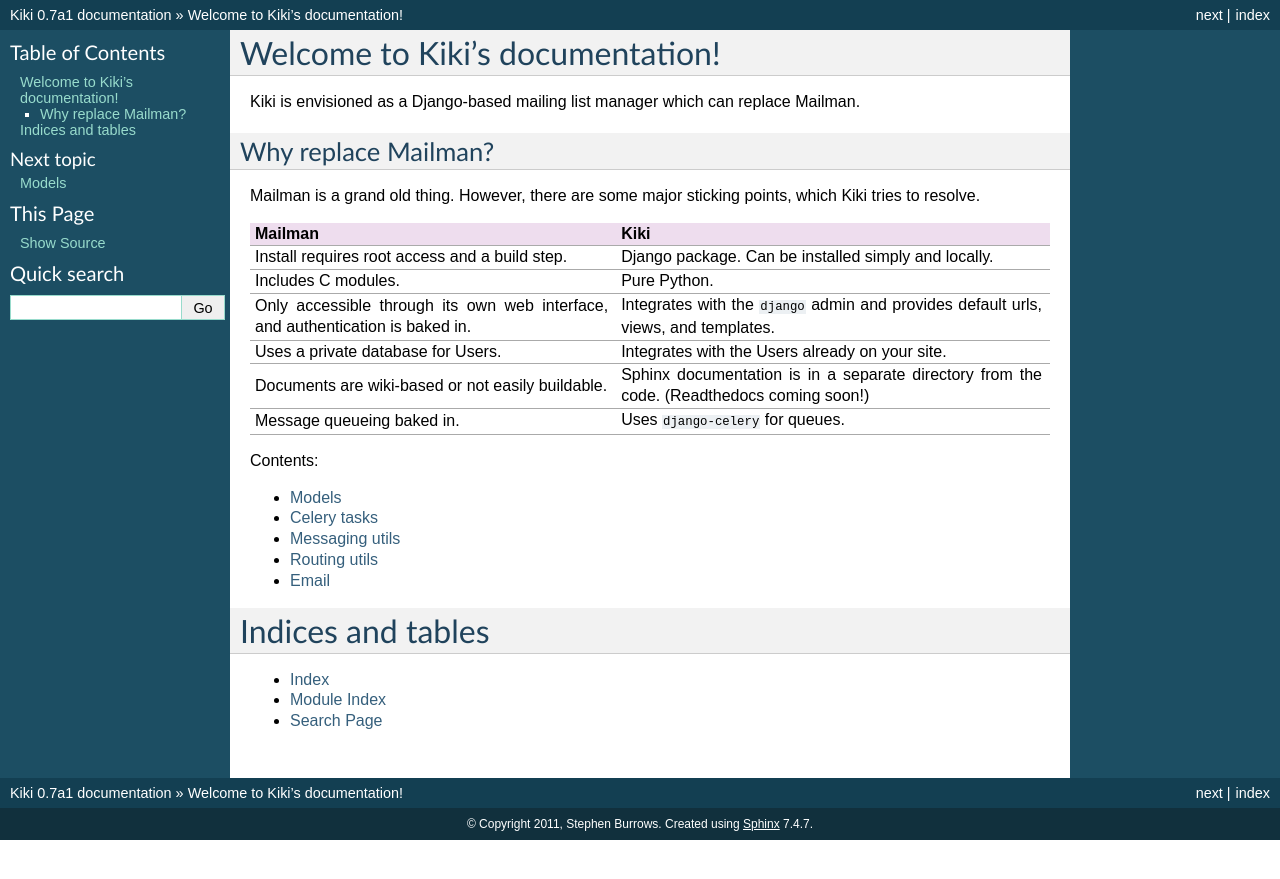
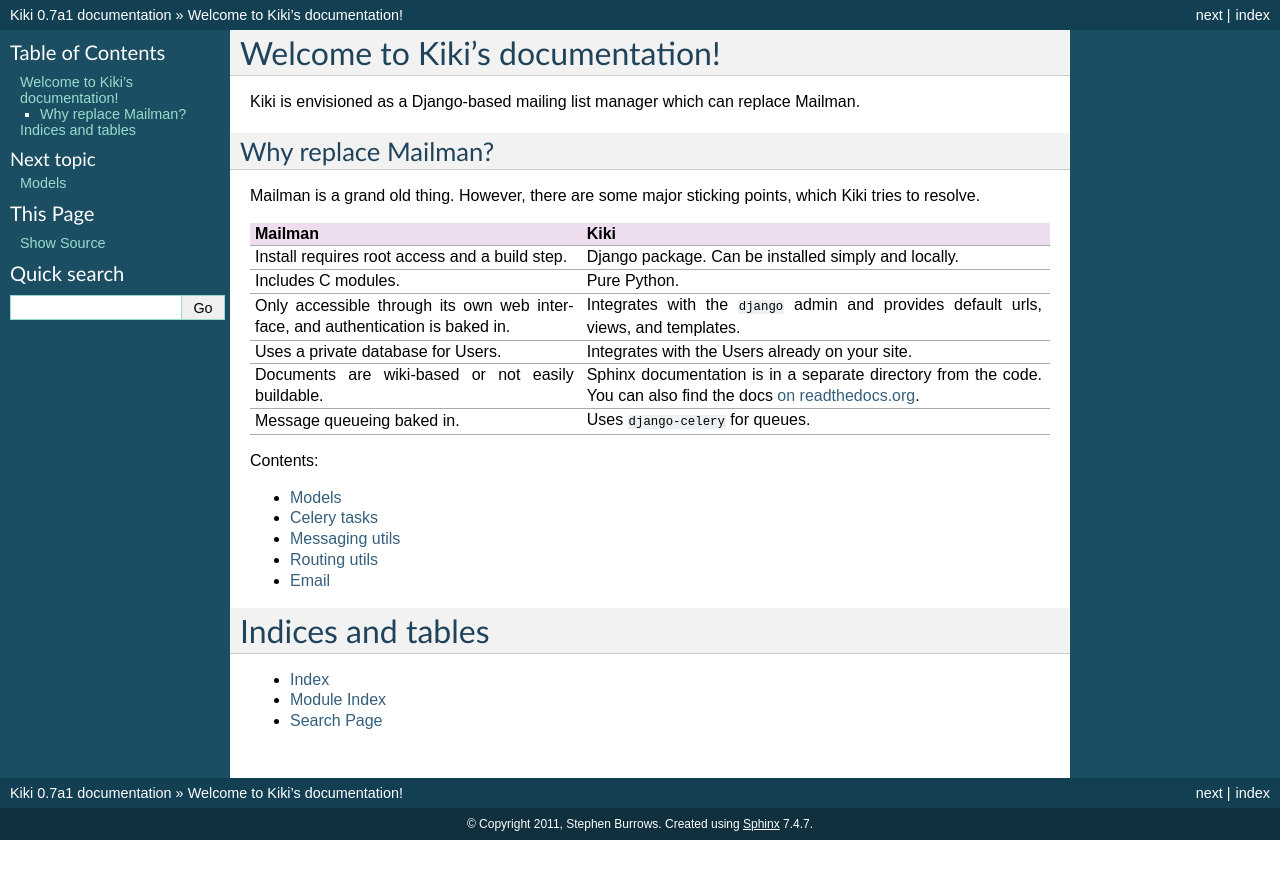
Before and after one commit to melinath/django-kiki, a Sphinx documentation site: the page built from docs/index.rst, in a window 1280 px wide. Shown: the top 879 px of the page. Built offline with Sphinx 7.4.7, drawn with Linux system fonts in a browser that asks for light colours.

Commit message:
Cleaned up docs and added reference to readthedocs.

```diff
--- a/README.rst
+++ b/README.rst
@@ -25,7 +25,10 @@
 +--------------------------------------+--------------------------------------+
 | Documents are wiki-based or not      | Sphinx documentation is in a         |
 | easily buildable.                    | separate directory from the code.    |
-|                                      | (Readthedocs coming soon!)           |
+|                                      | You can also find the docs           |
+|                                      | `on readthedocs.org`_.               |
 +--------------------------------------+--------------------------------------+
 | Message queueing baked in.           | Uses ``django-celery`` for queues.   |
 +--------------------------------------+--------------------------------------+
+
+.. _on readthedocs.org: http://readthedocs.org/docs/kiki
--- /dev/null
+++ b/docs/celeryconfig.py
@@ -0,0 +1 @@
+# For now, just a dummy config to prevent complaints.
--- a/docs/conf.py
+++ b/docs/conf.py
@@ -17,9 +17,9 @@
 # add these directories to sys.path here. If the directory is relative to the
 # documentation root, use os.path.abspath to make it absolute, like shown here.
 sys.path.append(os.path.abspath(os.path.join(os.path.dirname(__file__), "_ext")))
-sys.path.append(os.path.abspath(os.path.dirname(os.path.dirname(__file__))))
+sys.path.append(os.path.abspath(os.path.dirname(__file__)))
 
-os.environ['DJANGO_SETTINGS_MODULE'] = 'dummy-settings'
+os.environ['DJANGO_SETTINGS_MODULE'] = 'dummy_settings'
 
 # -- General configuration -----------------------------------------------------
 
--- a/docs/index.rst
+++ b/docs/index.rst
@@ -30,10 +30,13 @@
 +--------------------------------------+--------------------------------------+
 | Documents are wiki-based or not      | Sphinx documentation is in a         |
 | easily buildable.                    | separate directory from the code.    |
-|                                      | (Readthedocs coming soon!)           |
+|                                      | You can also find the docs           |
+|                                      | `on readthedocs.org`_.               |
 +--------------------------------------+--------------------------------------+
 | Message queueing baked in.           | Uses ``django-celery`` for queues.   |
 +--------------------------------------+--------------------------------------+
+
+.. _on readthedocs.org: http://readthedocs.org/docs/kiki
 
 Contents:
 
```
Also changed, not shown: docs/dummy_settings.py (renamed from docs/dummy-settings.py), 1 other file.
